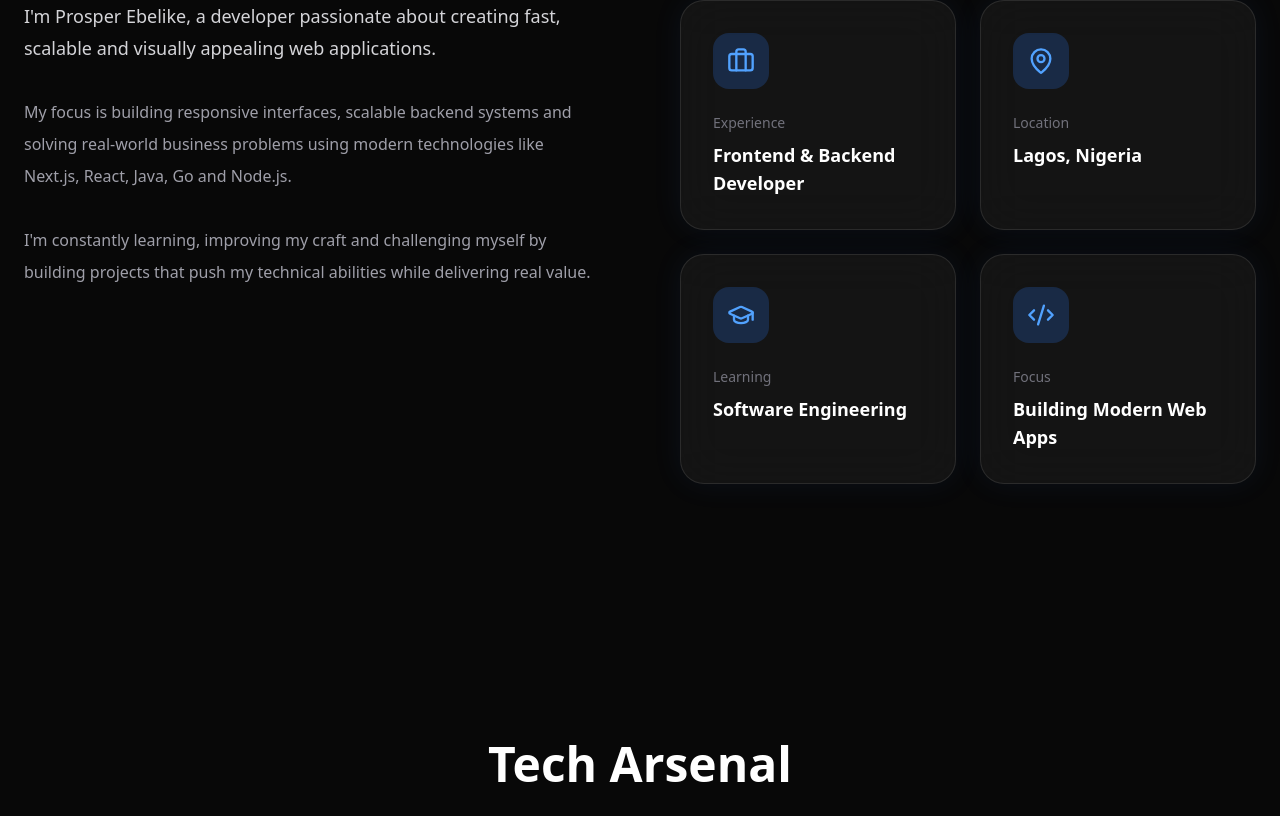
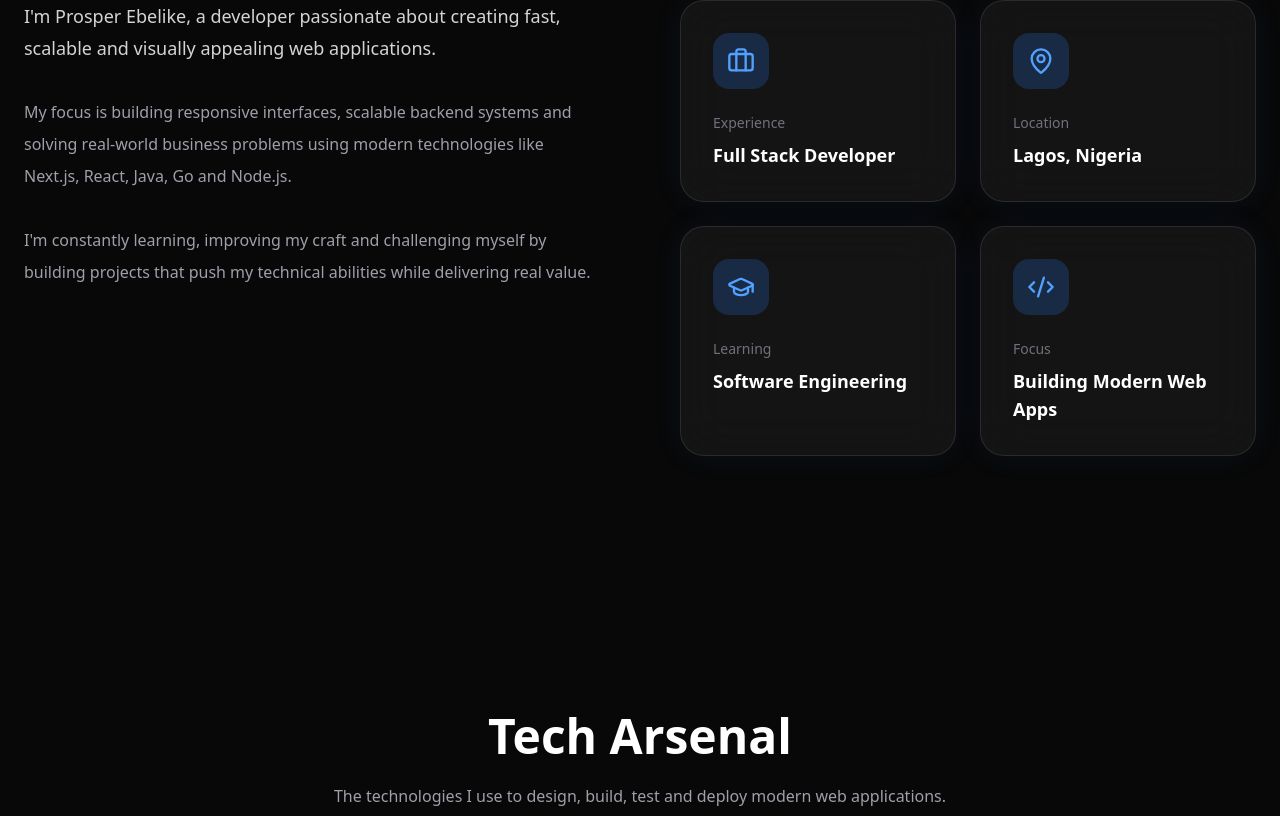
Before and after one commit to Ebitimiebelike/prosper-portfolio, a Next.js app: page / in a window 1280 px wide. Shown: the part 1442-2258 px from the top of the page. Built offline with nearby package versions, Linux system fonts and the light colour scheme.

Commit message:
About section fix

```diff
--- a/components/About.tsx
+++ b/components/About.tsx
@@ -12,7 +12,7 @@ const stats = [
   {
     icon: Briefcase,
     title: "Experience",
-    value: "Frontend & Backend Developer",
+    value: "Full Stack Developer",
   },
   {
     icon: MapPin,
--- a/components/Footer.tsx
+++ b/components/Footer.tsx
@@ -53,7 +53,7 @@ export default function Footer() {
 
             <p className="mt-6 max-w-sm leading-8 text-zinc-400">
 
-              FullStack Developer passionate about
+              Full Stack Developer passionate about
               building scalable, responsive and modern web
               applications.
 
```
